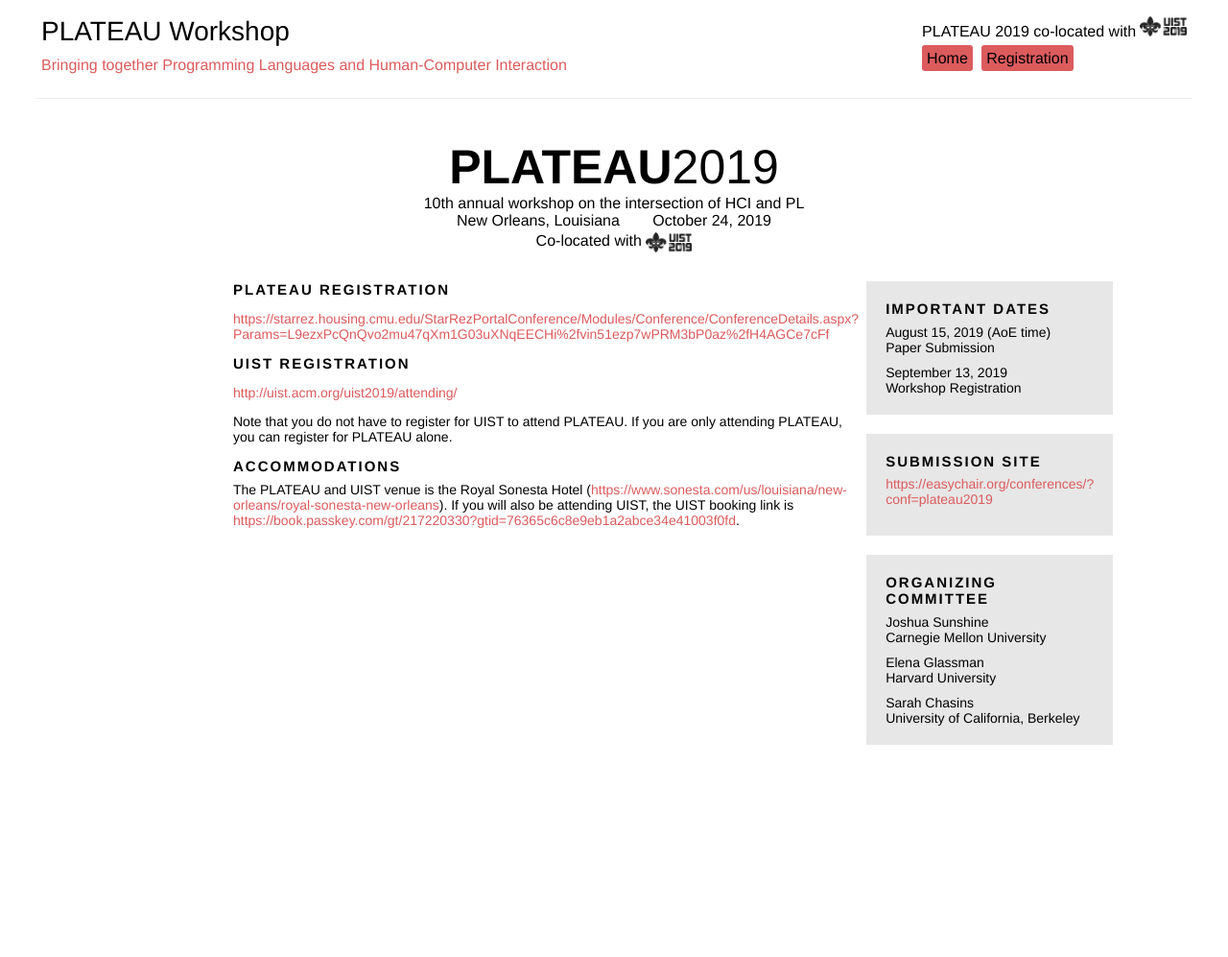
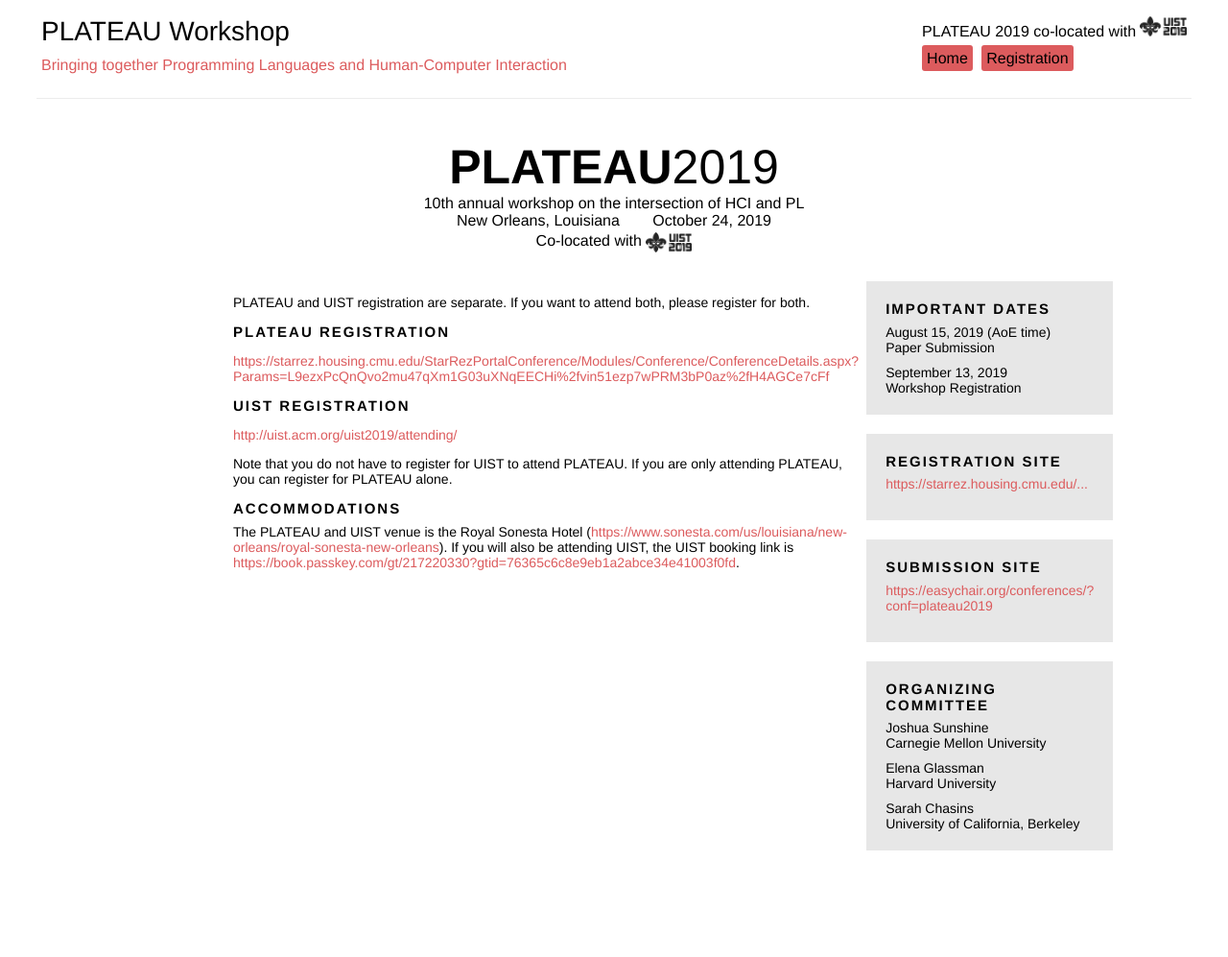
Before and after one commit to plateau-workshop/plateau, a Jekyll site: the page built from registration.html, in a window 1280 px wide. Shown: the whole page at 96% size. Built offline with Jekyll 4.4.1, drawn with Linux system fonts in a browser that asks for light colours; before the commit the page ends 900 px from its top, so only the background shows below that.

Commit message:
Box on the side.

```diff
--- a/_layouts/default.html
+++ b/_layouts/default.html
@@ -101,7 +101,7 @@
             </td>
   <td width="5px">
   </td>
-  <td class="small" width="200px">
+  <td class="small" width="200px" style="overflow:hidden">
 
   <div class="box">
     <div class="header lead">
@@ -125,6 +125,14 @@
     </div>
   </div>
 
+  <div class="box">
+    <div class="header lead">
+    Registration Site
+    </div>
+    <div class="margin-bottom">
+      <a href="https://starrez.housing.cmu.edu/StarRezPortalConference/Modules/Conference/ConferenceDetails.aspx?Params=L9ezxPcQnQvo2mu47qXm1G03uXNqEECHi%2fvin51ezp7wPRM3bP0az%2fH4AGCe7cFf" target="_blank">https://starrez.housing.cmu.edu/...</a>
+    </div>
+  </div>
 
   <div class="box">
     <div class="header lead">
--- a/registration.html
+++ b/registration.html
@@ -3,6 +3,8 @@
 permalink: registration
 layout: default
 ---
+
+    <p>PLATEAU and UIST registration are separate.  If you want to attend both, please register for both.</p>
 
     <div class="header lead">
     PLATEAU Registration
```
